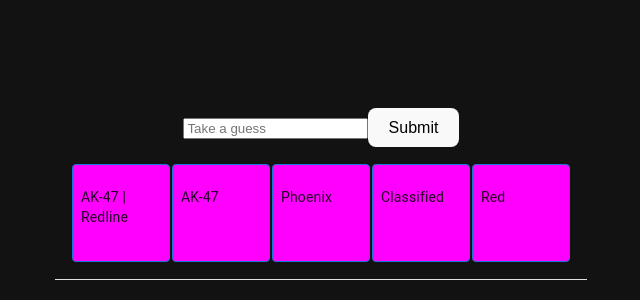
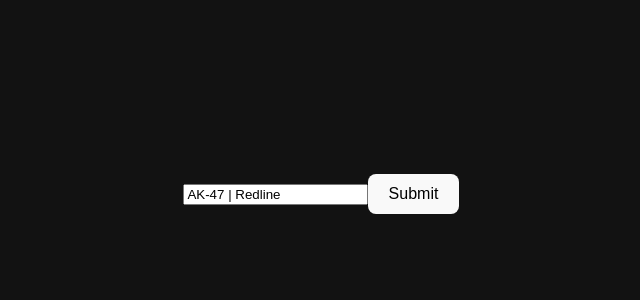
Before and after one commit to m09u5/csdle-project, a React (Vite) app in the folder csdle/: page /#/classic in a window 1280 px wide. Shown: the part 206-506 px from the top of the page, without its empty margins (319-959 px from the left). Built offline with nearby package versions, Linux system fonts and the light colour scheme.

Commit message:
added view function

```diff
--- a/csdle/src/Pages/classic.jsx
+++ b/csdle/src/Pages/classic.jsx
@@ -1,39 +1,42 @@
 import skins from '../assets/skins.json'
 import { useState } from 'react'
-import GuessBox from '../components/guessbox';
 import { Table, TableBody, TableContainer, TableCell } from '@mui/material';
 import { Test } from './test';
 
 export function ClassicMode() {
     console.log(skins)
-    const [guess, setGuess] = useState();
-    const checkGuess = () => {
-        if (skins.find(skin => skin.name == guess)){console.log("cool skin")}
-        else {console.log("not cool skin")};
+    const [playersAnswer, setPlayersAnswer] = useState("AK-47 | Redline");
+    //const checkGuess = () => {
+     //   if (skins.find(skin => skin.name == playersAnswer)){console.log("cool skin")}
+     //   else {console.log("not cool skin")};
+   // }
+   const [showAnswer, setShowAnswer] = useState(false);
+    const checkGuess = (e) => {
+        e.preventDefault();
+        setShowAnswer(true);
     }
-
+    console.log(playersAnswer)
     return(
         <>
             <div>
                 <form onSubmit={checkGuess}>
                     <input
                     type="text"
-                    value={guess}
-                    onChange={(e) => setGuess(e.target.value)}
+                    value={playersAnswer}
+                    onChange={(e) => setPlayersAnswer(e.target.value)}
                     placeholder="Take a guess"
                     />
                     <button type="submit">Submit</button>
                 </form>
-                <TableContainer>
+                {showAnswer &&(<TableContainer>
                     <Table>
                         <TableBody>
-                            <TableCell><Test/></TableCell>
+                            <TableCell><Test playersAnswer={playersAnswer}/></TableCell>
                         </TableBody>
                     </Table>
-                </TableContainer>
+                </TableContainer>)}
 
             </div>
         </>
     )
-    console.log(guess)
 }
--- a/csdle/src/Pages/test.jsx
+++ b/csdle/src/Pages/test.jsx
@@ -2,17 +2,15 @@
 import GuessBox from '../components/guessbox';
 
 
-export function Test() {
-    const randomValue = Math.floor(Math.random() * 3);
-    console.log(randomValue);
-    const selectedSkin = skins[randomValue];
+export function Test({playersAnswer}) {
+    const selectedSkin = skins[0];
     return(
         <>
             <tr>
                 {
                     Object.entries(selectedSkin).map(([key, value]) => (
                         <td key = {key} >
-                            <GuessBox content= {value}/>
+                            <GuessBox playersAnswer={playersAnswer} answer={value}/>
                         </td>
                     ))
                 }
--- a/csdle/src/components/guessbox.jsx
+++ b/csdle/src/components/guessbox.jsx
@@ -1,10 +1,10 @@
 import Box from '@mui/material/Box';
 
-function GuessBox({content}) {
+function GuessBox({playersAnswer, answer}) {
     return (
-        <Box component="div" sx={{ p: 1, border: 1, width: 80, height: 80, borderColor: 'primary.main', borderRadius: 1, bgcolor: "#FF00FF" }} >
+        <Box component="div" sx={{ p: 1, border: 1, width: 80, height: 80, borderColor: 'primary.main', borderRadius: 1, bgcolor: playersAnswer === answer ? "green" : "red" }} >
             <p>
-                {content}
+                {playersAnswer}
             </p>
         </Box>
  )
```
